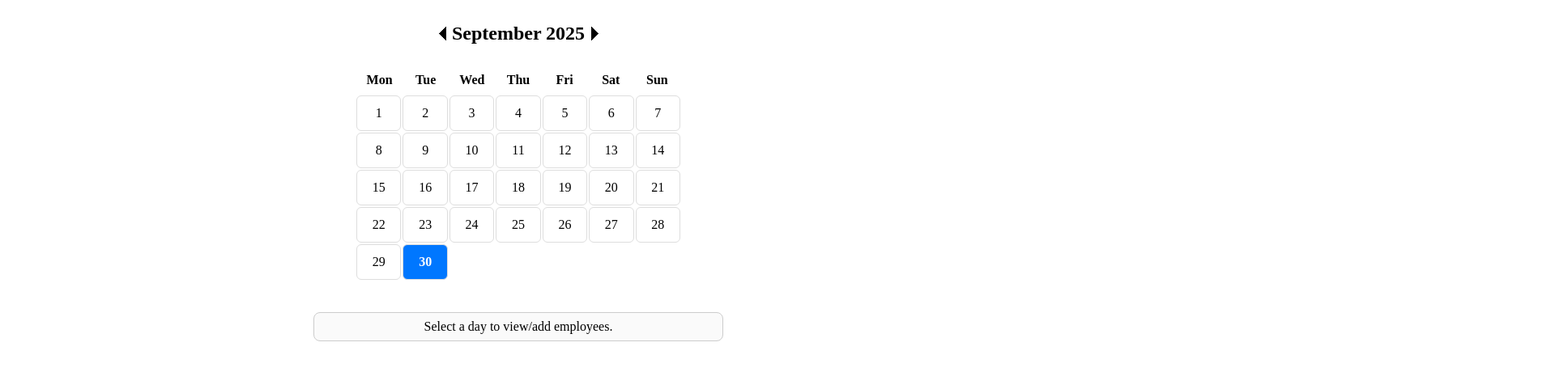
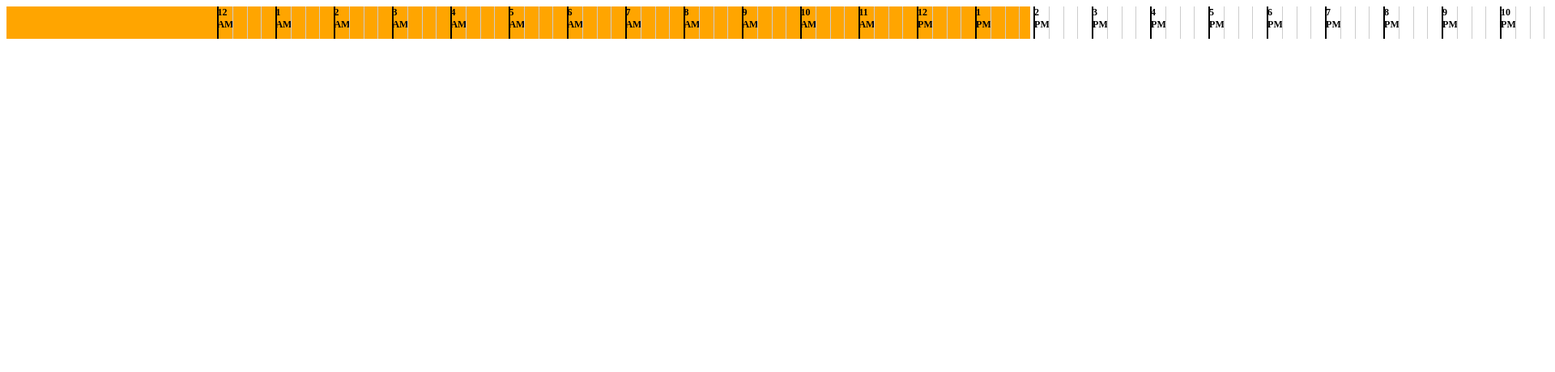
Before and after one commit to Josheirma/workmate, a React (Vite) app: page /daily-graph in a window 1280 px wide. Shown: the top 460 px of the page at 81% size, 1920 px wide, since content can reach past the window. Built offline with nearby package versions, Linux system fonts and the light colour scheme.

Commit message:
Tracking two hardcoded records correctly.

```diff
--- a/package.json
+++ b/package.json
@@ -14,7 +14,8 @@
     "@types/jest": "^30.0.0",
     "@types/node": "^24.5.2",
     "react": "^19.1.1",
-    "react-dom": "^19.1.1"
+    "react-dom": "^19.1.1",
+    "react-router-dom": "^7.9.3"
   },
   "devDependencies": {
     "@eslint/js": "^9.35.0",
--- a/src/App.tsx
+++ b/src/App.tsx
@@ -2,12 +2,18 @@ import React from "react";
 import  CalendarProvider  from "./Scheduling/CalendarProvider";
 import EmployeeListComponent from "./Scheduling/EmployeeListComponent";
 import MonthComponent from "./Scheduling/MonthComponent";
+import DailyGraphComponent from "./Scheduling/DailyGraphComponent";
+import { Routes, Route, BrowserRouter } from "react-router-dom";
 
 export default function App() {
   return (
     <CalendarProvider>
-      <MonthComponent />
-      <EmployeeListComponent />
+      <BrowserRouter>
+        <Routes>
+          <Route path="/" element={<div><MonthComponent />  <EmployeeListComponent /></div>} />
+          <Route path="/daily-graph" element={<DailyGraphComponent />} />
+        </Routes>
+      </BrowserRouter>
     </CalendarProvider>
   );
 }
--- a/src/Scheduling/DailyGraphComponent.module.css
+++ b/src/Scheduling/DailyGraphComponent.module.css
@@ -0,0 +1,71 @@
+.container {
+  display: grid;
+  grid-template-columns: var(--left-col-width) 1fr;
+  background-color: orange;
+}
+
+.headerRow {
+  display: flex;
+  overflow: hidden;
+  height: var(--heading-height);
+}
+
+.headerCell {
+  position: relative;
+  border-left: 1px solid #ccc;
+  height: 100%;
+}
+
+.headerCellHour {
+  border-left: 2px solid black;
+}
+
+.headerLabel {
+  position: absolute;
+  top: 0;
+  left: 50%;
+  transform: translateX(-50%);
+  font-weight: bold;
+  font-size: 12px;
+}
+
+.leftColumn {
+  display: flex;
+  flex-direction: column;
+}
+
+.userRow {
+  background-color: red;
+  width: 100%;
+  display: flex;
+  align-items: center;
+  justify-content: flex-end;
+  padding-right: 10px;
+  box-sizing: border-box;
+  font-weight: bold;
+  color: black;
+}
+
+.timelineContainer {
+  overflow-x: auto;
+}
+
+.timelineRow {
+  display: flex;
+  width: var(--total-width);
+  height: var(--row-height);
+}
+
+.timelineCell {
+  height: 100%;
+  border-left: 1px solid #ccc;
+  background-color: turquoise;
+}
+
+.timelineCellHour {
+  border-left: 2px solid black;
+}
+
+.timelineCellEvent {
+  background-color: yellow;
+}
--- a/src/Scheduling/DailyGraphComponent.tsx
+++ b/src/Scheduling/DailyGraphComponent.tsx
@@ -1,166 +1,102 @@
-import React from "react";
+import React, { useContext } from "react";
+import styles from "./DailyGraphComponent.module.css";
+import { CalendarContext, User } from "./CalendarContext";
 
-// Timeline24h.tsx
-// Single-file React + TypeScript component that renders a 24-hour timeline
-// with 15-minute sections (96 segments). The timeline content starts 400px
-// to the right (a 400px left spacer). Uses Tailwind classes for quick styling.
+export interface Worker {
+  firstName: string;
+  lastName: string;
+  startShiftNumber: number;
+  endShiftNumber: number;
+}
 
-type Timeline24hProps = {
-  segmentWidth?: number; // width in px for each 15-minute segment
-  height?: number; // height of the timeline track in px
-  heading?: string;
+const workers: Worker[] = [
+  { firstName: "Alice", lastName: "Smith", startShiftNumber: 1, endShiftNumber: 5 },
+  { firstName: "Bob", lastName: "Johnson", startShiftNumber: 10, endShiftNumber: 15 },
+  { firstName: "Carol", lastName: "Williams", startShiftNumber: 3, endShiftNumber: 7 },
+  { firstName: "David", lastName: "Brown", startShiftNumber: 20, endShiftNumber: 25 },
+  { firstName: "Eva", lastName: "Davis", startShiftNumber: 5, endShiftNumber: 9 },
+];
+
+const TOTAL_SEGMENTS = 24 * 4; // 96 segments (15 min each)
+const LEFT_COL_WIDTH = 260;
+const HEADING_HEIGHT = 40;
+const ROW_HEIGHT = 30;
+const SEGMENT_WIDTH = 18;
+
+export default function DailyGraphComponent() {
+  const calendarCtx = useContext(CalendarContext);
+  if (!calendarCtx) return <div>No calendar context</div>;
+
+  const { selectedDate, users } = calendarCtx;
+  const usersForDate: User[] = selectedDate ? users[selectedDate] || [] : [];
+
+  const totalWidth = TOTAL_SEGMENTS * SEGMENT_WIDTH;
+  const segments = Array.from({ length: TOTAL_SEGMENTS }, (_, i) => i);
+
+  const formatHour = (hour: number) => {
+    const period = hour < 12 ? "AM" : "PM";
+    const hr12 = hour % 12 === 0 ? 12 : hour % 12;
+    return `${hr12} ${period}`;
   };
 
-const TOTAL_SEGMENTS = 24 * 4; // 24 hours * 4 (15-min segments) = 96
-const LEFT_SPACER = 400; // px to start the timeline to the right
-
-export default function Timeline24h({
-  segmentWidth = 18,
-  height = 72,
-  heading = "24-hour Timeline (15-min sections)",
-}: Timeline24hProps) {
-  const totalWidth = LEFT_SPACER + TOTAL_SEGMENTS * segmentWidth;
-
-  // Create an array of segment indices 0..95
-  const segments = Array.from({ length: TOTAL_SEGMENTS }, (_, i) => i);
-
-  // Utility to convert segment index to readable time (HH:MM)
-  const timeLabel = (segmentIndex: number) => {
-    const minutes = segmentIndex * 15;
-    const hour = Math.floor(minutes / 60);
-    const minute = minutes % 60;
-    const hh = hour.toString().padStart(2, "0");
-    const mm = minute.toString().padStart(2, "0");
-    return `${hh}:${mm}`;
-  };
-
-  return (
-    <div className="w-full">
-      {/* Top heading */}
-      <div className="px-4 py-3">
-        <h1 className="text-2xl font-semibold">{heading}</h1>
-      </div>
-
-      {/* Scroll container so the timeline can overflow horizontally on small screens */}
-      <div className="overflow-x-auto border-t border-b border-gray-200">
-        {/* Canvas area */}
-        <div
-          className="relative"
-          style={{ width: totalWidth, minWidth: totalWidth }}
-          aria-hidden={false}
-        >
-          {/* Hour labels row (above track) */}
-          <div className="flex items-end select-none" style={{ height: 40 }}>
-            {/* left spacer */}
-            <div style={{ width: LEFT_SPACER }} />
-
-            {/* show an hour label every 1 hour (every 4 segments) */}
+  const renderHeader = () => (
+    <div className={styles.headerRow} style={{ width: totalWidth }}>
       {segments.map((s) => {
-              const showHour = s % 4 === 0; // every 4 segments == 1 hour
+        const isHour = s % 4 === 0;
         return (
           <div
-                  key={`label-${s}`}
-                  style={{ width: segmentWidth, minWidth: segmentWidth }}
-                  className="flex items-end justify-center"
+            key={s}
+            className={`${styles.headerCell} ${isHour ? styles.headerCellHour : ""}`}
+            style={{ width: SEGMENT_WIDTH }}
           >
-                  {showHour ? (
-                    <div className="text-xs font-medium">{timeLabel(s)}</div>
-                  ) : (
-                    <div className="text-xs opacity-0">{timeLabel(s)}</div>
-                  )}
+            {isHour && <span className={styles.headerLabel}>{formatHour(s / 4)}</span>}
           </div>
         );
       })}
     </div>
+  );
 
-          {/* Timeline track area */}
-          <div className="absolute left-0 top-10" style={{ height }}>
-            {/* track background */}
-            <div className="flex items-stretch" style={{ height }}>
-              {/* left spacer visual (space where nothing is drawn) */}
-              <div style={{ width: LEFT_SPACER }} />
-
-              {/* segments */}
-              <div className="flex" role="list" aria-label="15-minute segments">
-                {segments.map((s) => (
-                  <div
-                    key={`seg-${s}`}
-                    role="listitem"
-                    style={{ width: segmentWidth, minWidth: segmentWidth }}
-                    className="h-full border-l border-gray-200"
-                    title={timeLabel(s)}
-                  >
-                    {/* Optional: small tick mark in the top of the segment */}
-                    <div className="h-2" />
+  const renderLeftColumn = () => (
+    <div className={styles.leftColumn}>
+      {usersForDate.map((user, idx) => (
+        <div key={idx} className={styles.userRow} style={{ height: ROW_HEIGHT }}>
+          {user.lastName}
         </div>
       ))}
     </div>
+  );
+
+  const renderTimelineRow = (user: User, idx: number) => (
+    <div key={idx} className={styles.timelineRow} style={{ width: totalWidth }}>
+      {segments.map((s) => {
+        const isHour = s % 4 === 0;
+        const isEventCell = workers.some(
+          (w) => w.lastName === user.lastName && s >= w.startShiftNumber && s <= w.endShiftNumber
+        );
+        const cellClasses = [
+          styles.timelineCell,
+          isHour ? styles.timelineCellHour : "",
+          isEventCell ? styles.timelineCellEvent : "",
+        ].join(" ");
+        return <div key={s} className={cellClasses} style={{ width: SEGMENT_WIDTH }} />;
+      })}
     </div>
+  );
 
-            {/* A thicker hour separator line drawn on top of the segments */}
-            <div className="absolute left-0 top-0" style={{ width: totalWidth }}>
-              <div style={{ height: 0 }}>
-                {/* draw vertical thicker lines every hour */}
-                <div className="relative">
-                  {/* left spacer is empty */}
-                  <div style={{ width: LEFT_SPACER, display: "inline-block" }} />
-
-                  {/* hour lines */}
-                  {Array.from({ length: 24 }, (_, hr) => {
-                    const left = LEFT_SPACER + hr * 4 * segmentWidth;
   return (
     <div
-                        key={`hour-${hr}`}
-                        style={{ left, position: "absolute", top: 0, bottom: 0 }}
+      className={styles.container}
+      style={{
+        "--left-col-width": `${LEFT_COL_WIDTH}px`,
+        "--total-width": `${totalWidth}px`,
+        "--row-height": `${ROW_HEIGHT}px`,
+        "--heading-height": `${HEADING_HEIGHT}px`,
+      } as React.CSSProperties}
     >
-                        <div className="h-full" style={{ width: 1, background: "rgba(0,0,0,0.12)" }} />
-                      </div>
-                    );
-                  })}
-                </div>
-              </div>
-            </div>
-
-            {/* Example content: a sample event bar from 08:15 to 10:45 */}
-            <div className="absolute left-0 top-8" style={{ width: totalWidth }}>
-              {/* For accessibility show a demo event */}
-              <div
-                style={{
-                  left: LEFT_SPACER + (8 * 4 + 1) * segmentWidth, // 08:15 -> hour 8 *4 + 1
-                  width: (2 * 4 + 3) * segmentWidth, // 2h30m = 10:45 - 08:15 -> 2.5h = 10 segments
-                }}
-                className="absolute top-2 rounded-md px-2 py-1 text-sm text-white bg-gradient-to-r from-sky-600 to-indigo-600 shadow-md"
-                role="button"
-                aria-label="Sample event from 08:15 to 10:45"
-              >
-                Sample event — 08:15 to 10:45
-              </div>
-            </div>
-          </div>
-        </div>
-      </div>
-
-      {/* Short usage note */}
-      <div className="mt-3 px-4 text-sm text-gray-600">
-        Tip: wrap this component in a container with <code className="rounded bg-gray-100 px-1">w-full</code>
-        and allow horizontal scrolling. Adjust <code className="rounded bg-gray-100 px-1">segmentWidth</code>
-        to compress or expand the time scale.
-      </div>
+      <div /> {/* empty top-left cell */}
+      {renderHeader()}
+      {renderLeftColumn()}
+      <div className={styles.timelineContainer}>{usersForDate.map(renderTimelineRow)}</div>
     </div>
   );
 }
-
-/*
-Usage example:
-
-import Timeline24h from './Timeline24h';
-
-function App() {
-  return (
-    <div className="p-4">
-      <Timeline24h segmentWidth={18} height={80} heading="My Schedule" />
-    </div>
-  );
-}
-
-*/
--- a/src/Scheduling/EmployeeListComponent.tsx
+++ b/src/Scheduling/EmployeeListComponent.tsx
@@ -3,6 +3,7 @@ import { CalendarContext, User, Shift } from "./CalendarContext";
 import {TimeInput} from "./TimeInput";
 import styles from "./EmployeeListComponent.module.css";
 import { DragDropContext, Droppable, Draggable, DropResult } from "@hello-pangea/dnd";
+
 
 export default function EmployeeListComponent() {
   const ctx = useContext(CalendarContext);
@@ -18,7 +19,10 @@ export default function EmployeeListComponent() {
   if (!ctx) return null;
 
   const { selectedDate, users, addUser, updateUser, deleteUser, reorderUsers } = ctx;
+
+
   const employeeList = selectedDate ? users[selectedDate] ?? [] : [];
+
 
   const fitsInRow = (first: string, last: string) => {
     if (!measureRef.current || !containerRef.current) return true;
@@ -165,6 +169,7 @@ export default function EmployeeListComponent() {
           Alphabetize
         </button>
       </div>
+
     </div>
   );
 }
--- a/src/Scheduling/MonthComponent.tsx
+++ b/src/Scheduling/MonthComponent.tsx
@@ -3,6 +3,7 @@ import { CalendarContext } from "./CalendarContext";
 import HeadingComponent from "./HeadingComponent";
 import DayComponent from "./DayComponent";
 import styles from "./MonthComponent.module.css";
+import { Link } from 'react-router-dom';
 
 const weekdays = ["Mon", "Tue", "Wed", "Thu", "Fri", "Sat", "Sun"];
 
@@ -83,6 +84,8 @@ export default function MonthComponent() {
           );
         })}
       </div>
+    <Link to="/daily-graph" className={styles.link}>View Daily Graph</Link>
     </div>
+
   );
 }
```
Also changed, not shown: src/Scheduling/CalendarProvider.tsx (+12 -1 lines), 1 other file (tests, documents, lock files or other folders). Lines whose indentation alone changed are shown as unchanged.
